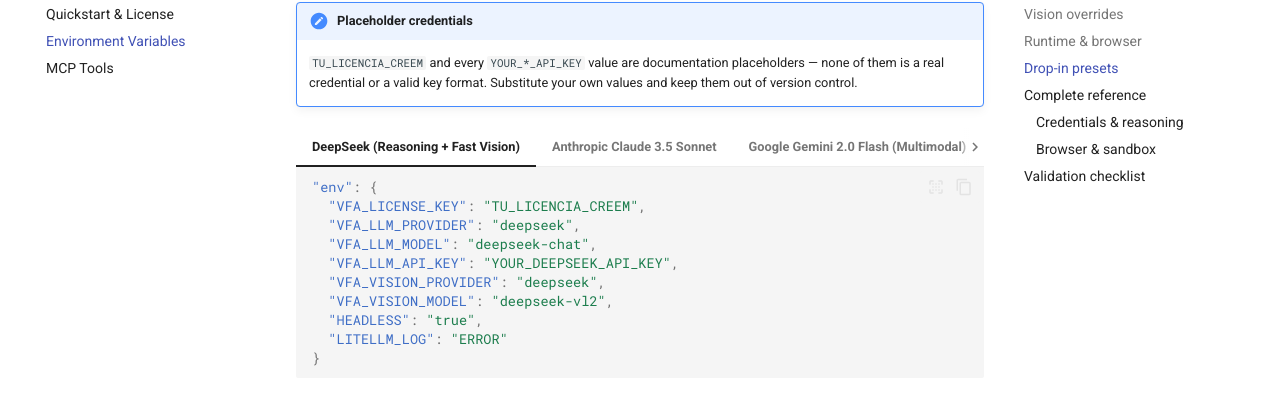
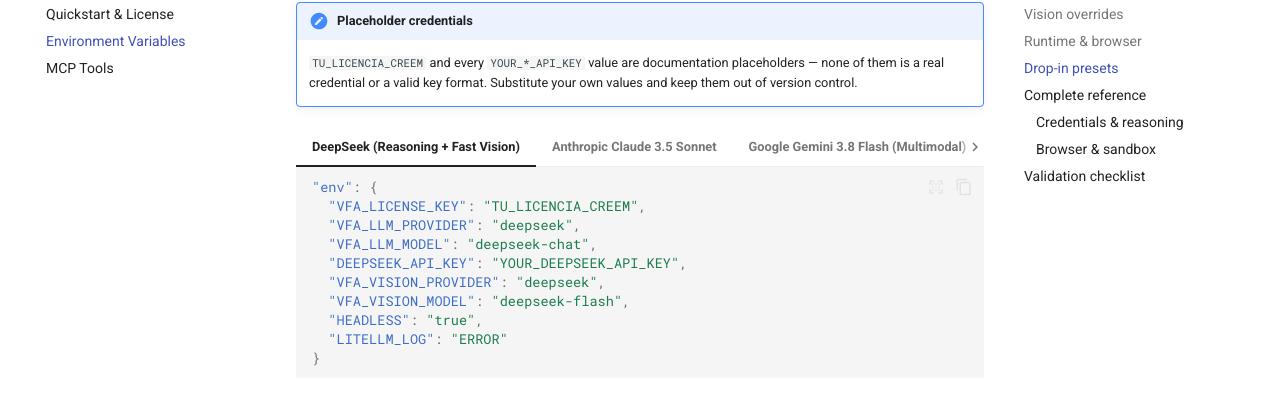
Before and after one commit to vaillan/vfa-docs, an MkDocs documentation site: the page built from docs/configuration.md, in a window 1280 px wide and 900 px high, scrolled down 2247 px. Shown: the part 121-518 px from the top of the window. Built offline with MkDocs 1.6.1 and Material for MkDocs 9.7.7, drawn with Linux system fonts in a browser that asks for light colours; comment, search, counter and statistics services are not loaded.

````diff
--- a/docs/configuration.md
+++ b/docs/configuration.md
@@ -71,9 +71,9 @@ place. For standalone runs, export the same keys in your shell instead.
       "VFA_LICENSE_KEY": "TU_LICENCIA_CREEM",
       "VFA_LLM_PROVIDER": "deepseek",
       "VFA_LLM_MODEL": "deepseek-chat",
-      "VFA_LLM_API_KEY": "YOUR_DEEPSEEK_API_KEY",
+      "DEEPSEEK_API_KEY": "YOUR_DEEPSEEK_API_KEY",
       "VFA_VISION_PROVIDER": "deepseek",
-      "VFA_VISION_MODEL": "deepseek-vl2",
+      "VFA_VISION_MODEL": "deepseek-flash",
       "HEADLESS": "true",
       "LITELLM_LOG": "ERROR"
     }
@@ -90,7 +90,7 @@ place. For standalone runs, export the same keys in your shell instead.
       "VFA_LICENSE_KEY": "TU_LICENCIA_CREEM",
       "VFA_LLM_PROVIDER": "anthropic",
       "VFA_LLM_MODEL": "claude-3-5-sonnet-latest",
-      "VFA_LLM_API_KEY": "YOUR_ANTHROPIC_API_KEY",
+      "ANTHROPIC_API_KEY": "YOUR_ANTHROPIC_API_KEY",
       "HEADLESS": "true",
       "LITELLM_LOG": "ERROR"
     }
@@ -99,14 +99,14 @@ place. For standalone runs, export the same keys in your shell instead.
     The reference configuration — best grounding quality on complex flows. One multimodal
     model covers both reasoning and vision, so no `VFA_VISION_*` override is needed.
 
-=== "Google Gemini 2.0 Flash (Multimodal)"
+=== "Google Gemini 3.8 Flash (Multimodal)"
 
     ```json
     "env": {
       "VFA_LICENSE_KEY": "TU_LICENCIA_CREEM",
       "VFA_LLM_PROVIDER": "gemini",
-      "VFA_LLM_MODEL": "gemini-2.0-flash-exp",
-      "VFA_LLM_API_KEY": "YOUR_GOOGLE_AI_STUDIO_KEY",
+      "VFA_LLM_MODEL": "gemini-3.8-flash",
+      "GEMINI_API_KEY": "YOUR_GOOGLE_AI_STUDIO_KEY",
       "HEADLESS": "true",
       "LITELLM_LOG": "ERROR"
     }
@@ -122,7 +122,7 @@ place. For standalone runs, export the same keys in your shell instead.
       "VFA_LICENSE_KEY": "TU_LICENCIA_CREEM",
       "VFA_LLM_PROVIDER": "openrouter",
       "VFA_LLM_MODEL": "anthropic/claude-3.5-sonnet",
-      "VFA_LLM_API_KEY": "YOUR_OPENROUTER_API_KEY",
+      "OPENROUTER_API_KEY": "YOUR_OPENROUTER_API_KEY",
       "VFA_LLM_BASE_URL": "https://openrouter.ai/api/v1",
       "VFA_VISION_PROVIDER": "openrouter",
       "VFA_VISION_MODEL": "google/gemini-2.0-flash-exp:free",
@@ -150,7 +150,7 @@ place. For standalone runs, export the same keys in your shell instead.
     }
     ```
 
-    Fully offline reasoning — `VFA_LLM_API_KEY` is not required for a local daemon. The first
+    Fully offline reasoning — `YOUR_*_API_KEY` is not required for a local daemon. The first
     run still performs one Creem activation call; afterwards the cached license lets VFA run
     without internet access. Keep `VFA_ALLOW_LOCAL_HOST` at `false` unless you are auditing
     local apps.
@@ -162,8 +162,10 @@ place. For standalone runs, export the same keys in your shell instead.
       "VFA_LICENSE_KEY": "TU_LICENCIA_CREEM",
       "VFA_LLM_PROVIDER": "openai",
       "VFA_LLM_MODEL": "openai/deepseek-v4-pro",
-      "VFA_LLM_API_KEY": "YOUR_GATEWAY_API_KEY",
-      "OPENAI_API_BASE": "https://gateway.internal.example/v1",
+      "VFA_VISION_PROVIDER": "openai",
+      "VFA_VISION_MODEL": "openai/deepseek-flash",
+      "DEEPSEEK_API_KEY": "YOUR_GATEWAY_API_KEY",
+      "OPENAI_API_BASE": "https://api.deepseek.com",
       "HEADLESS": "true",
       "LITELLM_LOG": "ERROR"
     }
````
